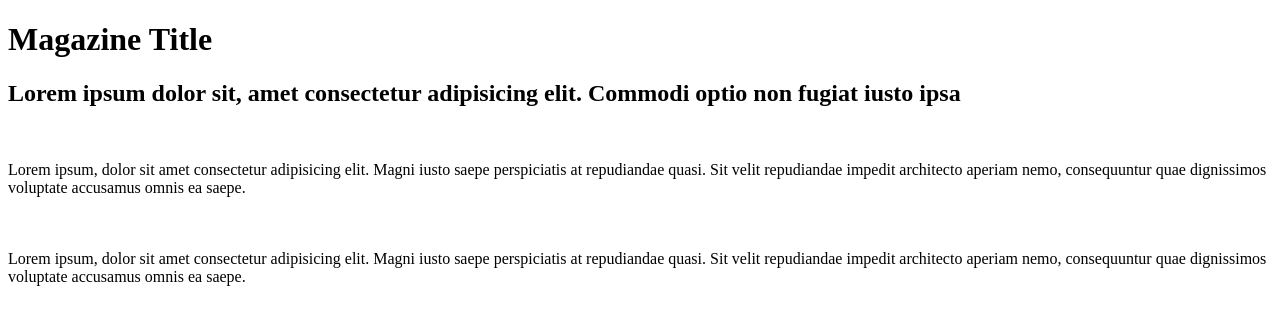
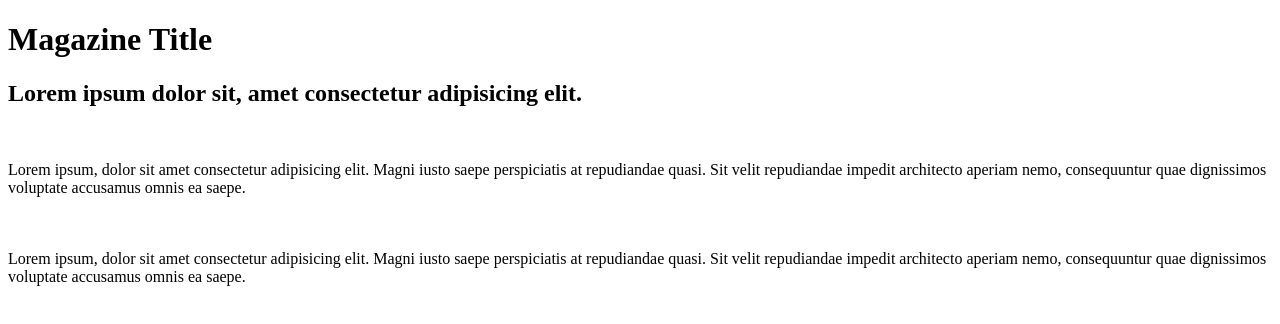
Before and after one commit to saybq/Web-System, a plain HTML site: page HandsOn2.2/index.html in a window 1280 px wide. Drawn offline with Linux system fonts and the light colour scheme.

Commit message:
Update the header subtitle

```diff
--- a/HandsOn2.2/index.html
+++ b/HandsOn2.2/index.html
@@ -10,8 +10,7 @@
     <div>
         <header>
             <h1>Magazine Title</h1>
-            <h2>Lorem ipsum dolor sit, amet consectetur adipisicing elit. Commodi optio non fugiat
-                iusto ipsa </h2>
+            <h2>Lorem ipsum dolor sit, amet consectetur adipisicing elit. </h2>
         </header>
         <article>
             <h3></h3>
```
